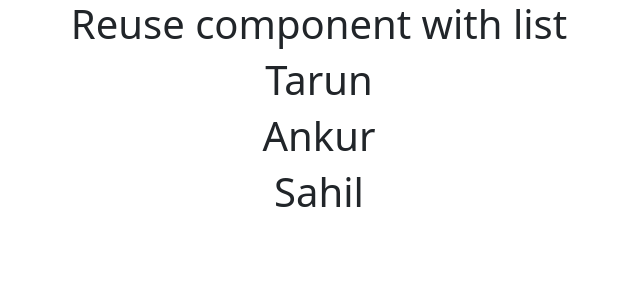
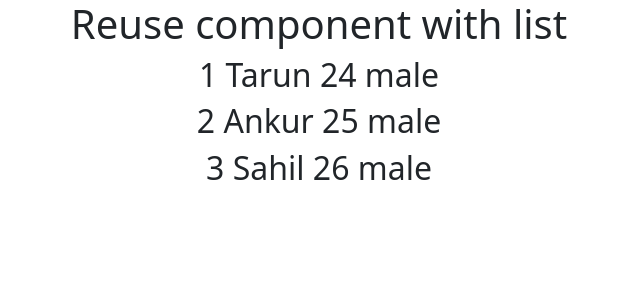
Before and after one commit to Tarunkumar2407/ReactBasics, a React (Create React App) app: page / in a window 1280 px wide. Shown: the top 300 px of the page, without its empty margins (321-961 px from the left). Built offline with nearby package versions, Linux system fonts and the light colour scheme.

Commit message:
passing props as and list my map

```diff
--- a/src/Components/arrayRendering/UserChild.js
+++ b/src/Components/arrayRendering/UserChild.js
@@ -0,0 +1,11 @@
+import React from 'react'
+
+const UserChild = ({ data, id } ) => {
+  return (
+    <div>
+      <h2>{id+1} {data.name} {data.age} {data.gender}</h2>
+    </div>
+  )
+}
+
+export default UserChild
--- a/src/Components/arrayRendering/Users.js
+++ b/src/Components/arrayRendering/Users.js
@@ -1,4 +1,5 @@
 import React from 'react'
+import UserChild from './UserChild'
 
 const Users = () => {
 
@@ -9,11 +10,12 @@ const Users = () => {
     <div>
       <h1>Reuse component with list</h1>
       {
-        array.map((item)=>{
+        array.map((item, i)=>{
             return (
-                <h1>{item.name}</h1>
+
+                <UserChild data={item} id={i}/>
+
             )
-
         })
       }
     </div>
```
